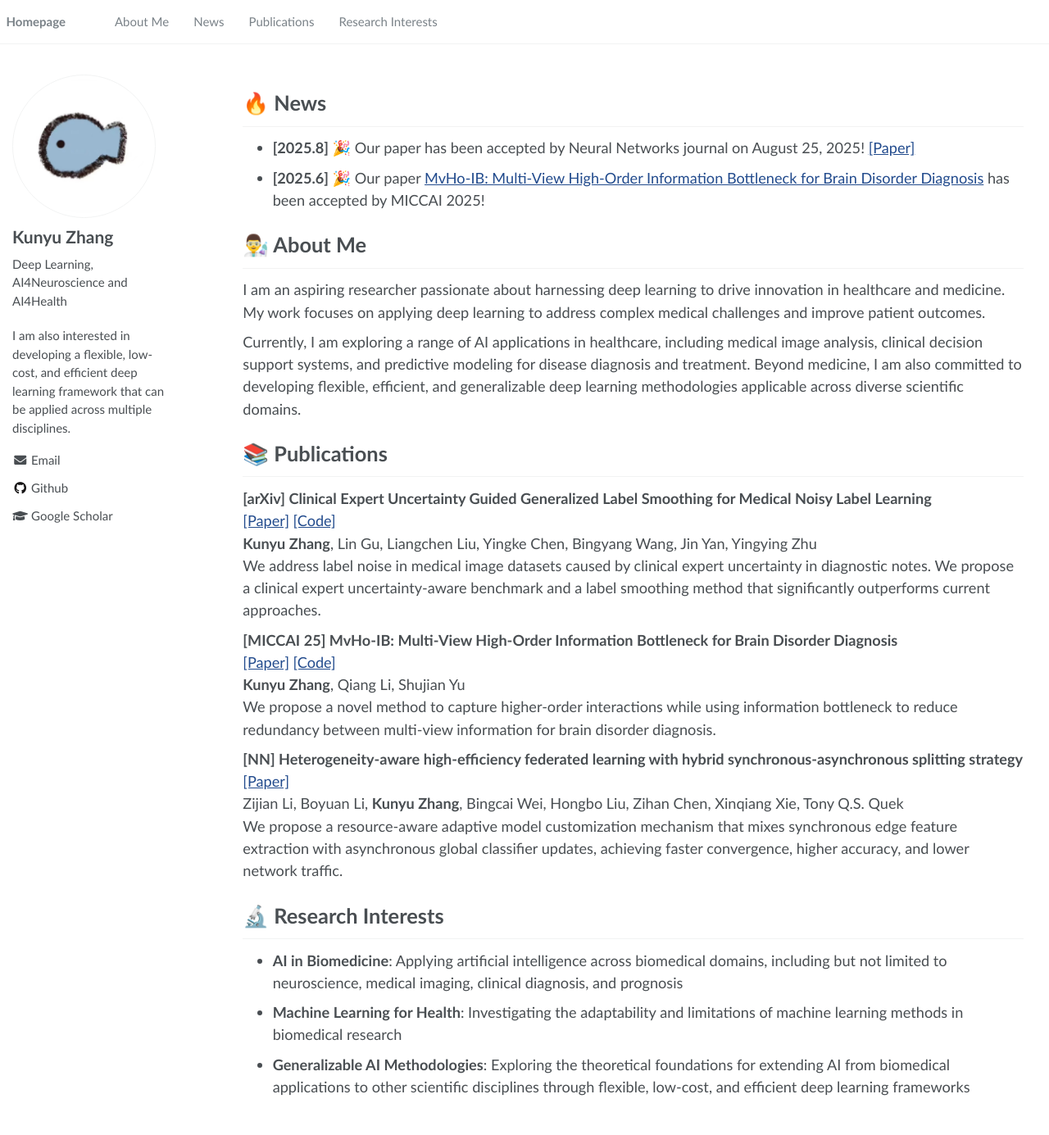
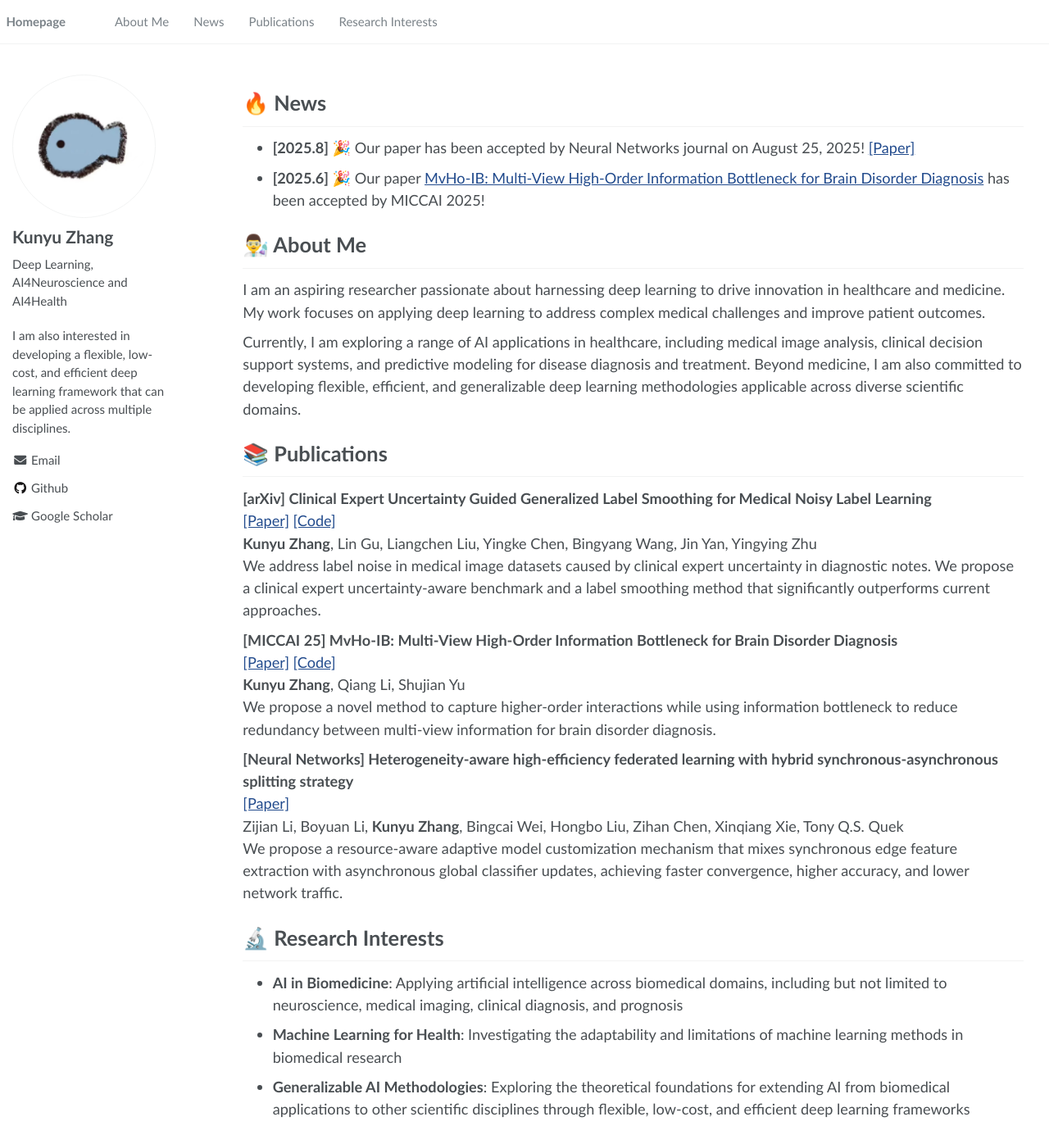
Before and after one commit to zky04/zky04.github.io, a Jekyll site: the page built from index.md, in a window 1280 px wide and 1385 px high. Shown: the whole window at 82% size. Built offline with Jekyll 4.4.1, drawn with Linux system fonts in a browser that asks for light colours.

Commit message:
Fix paper URL by removing fragment identifier in multiple files for clarity

```diff
--- a/index.md
+++ b/index.md
@@ -6,7 +6,7 @@
 ---
 
 # 🔥 News
-- **[2025.8]** 🎉 Our paper has been accepted by Neural Networks journal on August 25, 2025! [[Paper]](https://www.sciencedirect.com/science/article/pii/S0893608025009189#absh001)
+- **[2025.8]** 🎉 Our paper has been accepted by Neural Networks journal on August 25, 2025! [[Paper]](https://www.sciencedirect.com/science/article/pii/S0893608025009189)
 - **[2025.6]** 🎉 Our paper [MvHo-IB: Multi-View High-Order Information Bottleneck for Brain Disorder Diagnosis](https://papers.miccai.org/miccai-2025/paper/0646_paper.pdf) has been accepted by MICCAI 2025!
 
 # 👨‍🔬 About Me
@@ -26,8 +26,8 @@
 **Kunyu Zhang**, Qiang Li, Shujian Yu
 We propose a novel method to capture higher-order interactions while using information bottleneck to reduce redundancy between multi-view information for brain disorder diagnosis.
 
-**[NN] Heterogeneity-aware high-efficiency federated learning with hybrid synchronous-asynchronous splitting strategy**
-[[Paper]](https://www.sciencedirect.com/science/article/pii/S0893608025009189#absh001)
+**[Neural Networks] Heterogeneity-aware high-efficiency federated learning with hybrid synchronous-asynchronous splitting strategy**
+[[Paper]](https://www.sciencedirect.com/science/article/pii/S0893608025009189)
 Zijian Li, Boyuan Li, **Kunyu Zhang**, Bingcai Wei, Hongbo Liu, Zihan Chen, Xinqiang Xie, Tony Q.S. Quek
 We propose a resource-aware adaptive model customization mechanism that mixes synchronous edge feature extraction with asynchronous global classifier updates, achieving faster convergence, higher accuracy, and lower network traffic.
 
```
Also changed, not shown: _publications/2025-08-25-neural-networks.md (+2 -2 lines).
